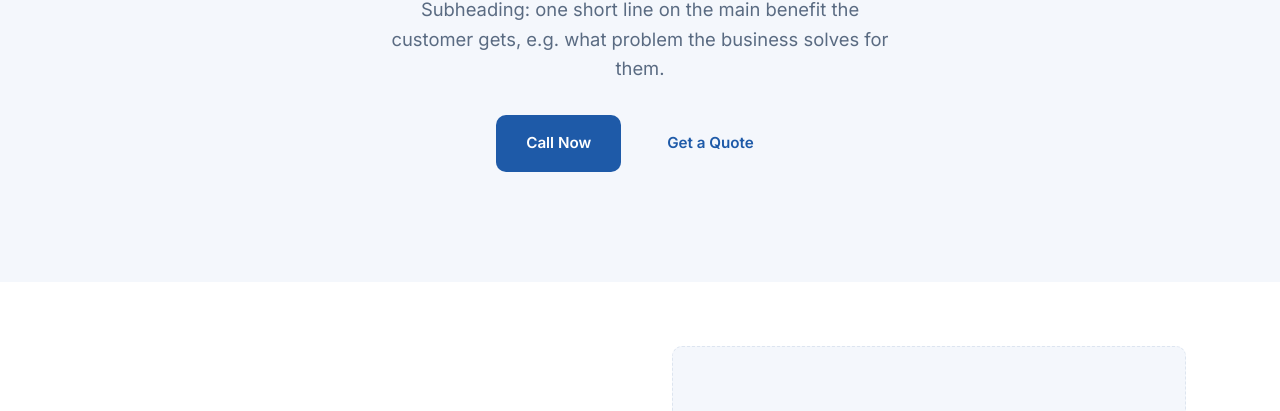
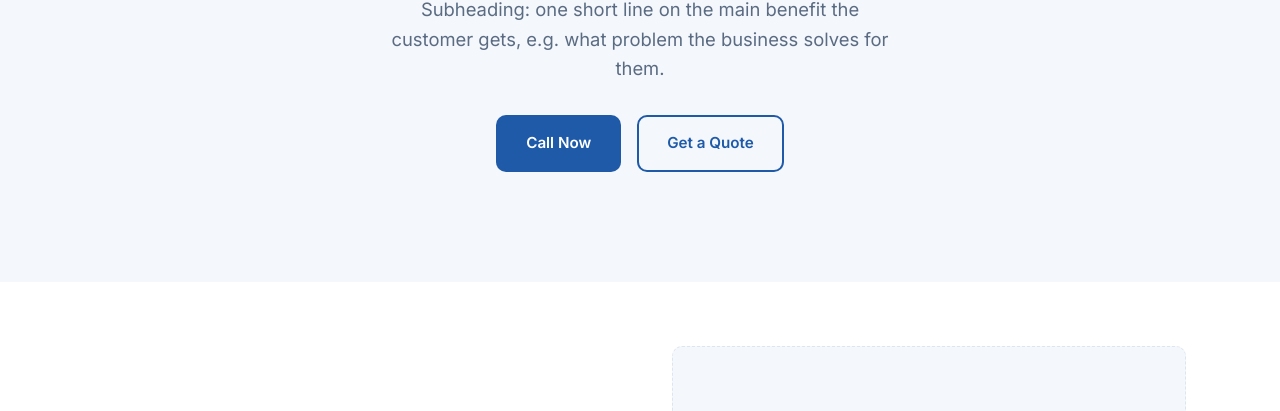
Before and after one commit to Mrcheete/cleartide-pools-demo, a plain HTML site: page index.html in a window 1280 px wide. Shown: the part 342-753 px from the top of the page. Drawn offline with Linux system fonts and the light colour scheme.

Commit message:
Add a blue border around the Get a Quote button
Co-Authored-By: Claude Opus 5.5 <noreply@anthropic.com>

```diff
--- a/style.css
+++ b/style.css
@@ -293,6 +293,7 @@ h3 { font-size: 1.25rem; }
 .btn-quote {
   background: transparent;
   color: var(--color-primary);
+  border-color: var(--color-primary);
 }
 .btn-quote:hover { color: var(--color-primary-dark); }
 
```
